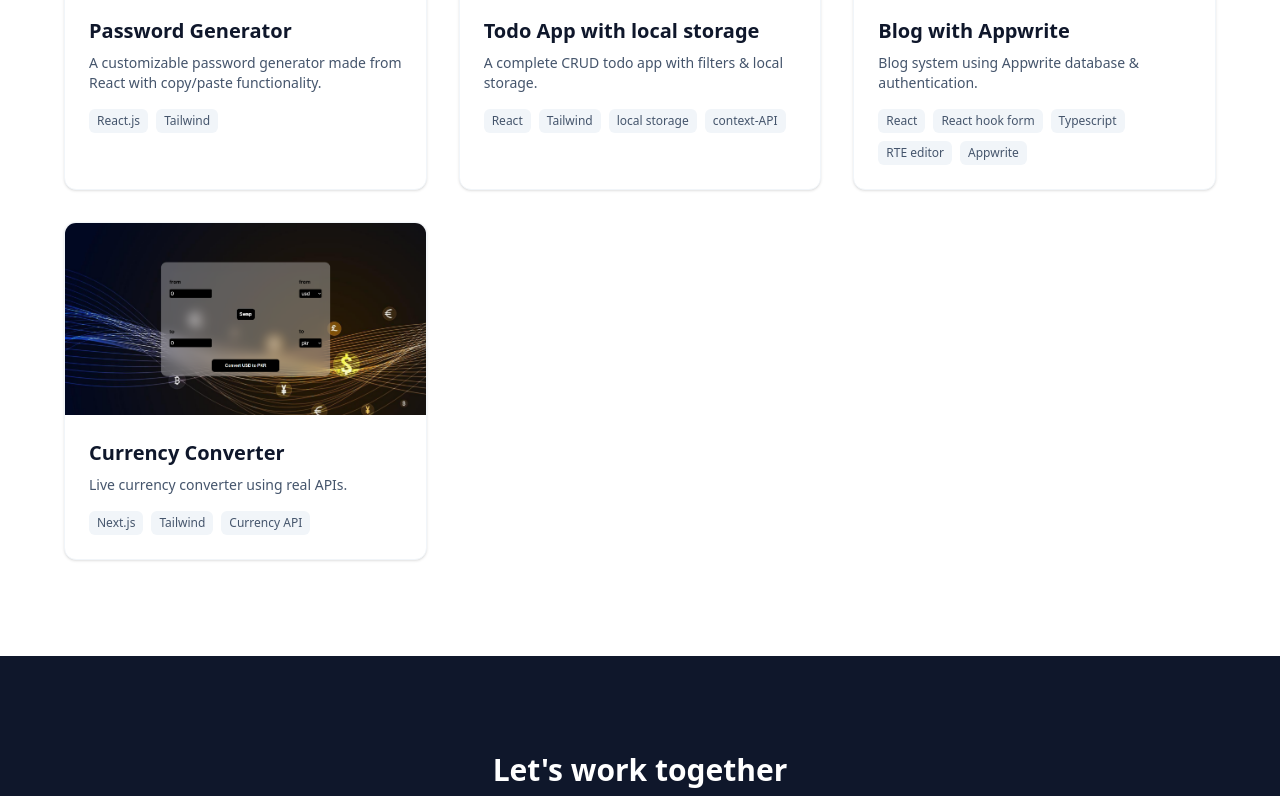
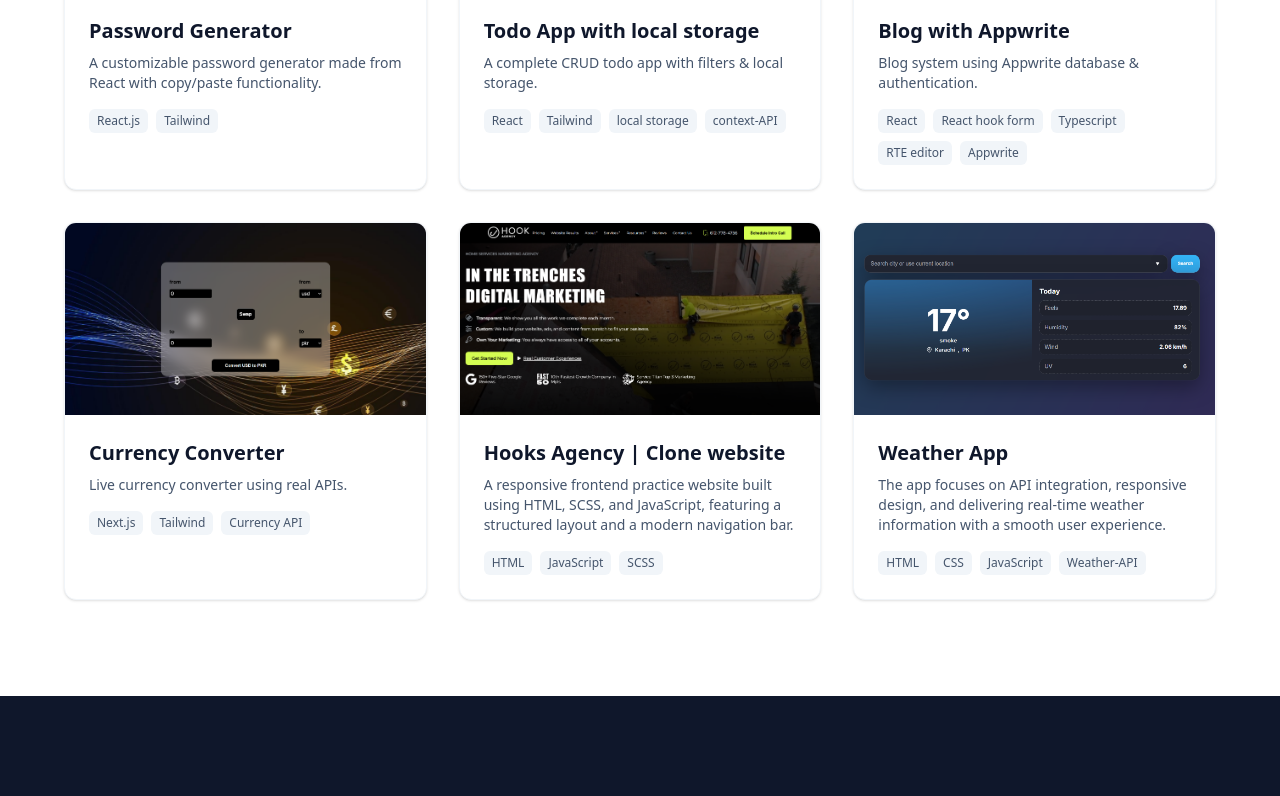
Before and after one commit to qutubahmed732/Portfolio, a React (Vite) app: page / in a window 1280 px wide. Shown: the part 2625-3421 px from the top of the page. Built offline with nearby package versions, Linux system fonts and the light colour scheme.

Commit message:
add more projects

```diff
--- a/src/components/Projects.tsx
+++ b/src/components/Projects.tsx
@@ -3,6 +3,8 @@ import passwordGenerator from "../assets/passwordGeneratorImg.png";
 import todoApp from "../assets/todo-app.png";
 import megaBlog from "../assets/mega-blog.png";
 import currencyConverter from "../assets/currencyConverter.png";
+import hooksAgency from "../assets/hooks_agency.png";
+import weather_app from "../assets/weather_app.png";
 
 import { useState, useEffect } from "react";
 
@@ -53,6 +55,22 @@ export default function Projects() {
       repo: "https://github.com/qutubahmed732/Currency-Converter",
       image: currencyConverter
     },
+    {
+      title: "Hooks Agency | Clone website",
+      description: "A responsive frontend practice website built using HTML, SCSS, and JavaScript, featuring a structured layout and a modern navigation bar.",
+      tech: ["HTML", "JavaScript", "SCSS"],
+      live: "https://hooks-agency-clone.vercel.app",
+      repo: "https://github.com/qutubahmed732/hooks_agency_clone",
+      image: hooksAgency
+    },
+    {
+      title: "Weather App",
+      description: "The app focuses on API integration, responsive design, and delivering real-time weather information with a smooth user experience.",
+      tech: ["HTML", "CSS", "JavaScript", "Weather-API"],
+      live: "https://qutubahmed732.github.io/weather_app_new/",
+      repo: "https://github.com/qutubahmed732/weather_app_new",
+      image: weather_app
+    }
   ];
 
   return (
--- a/src/components/Skills.jsx
+++ b/src/components/Skills.jsx
@@ -6,7 +6,7 @@ export default function Skills() {
     { category: "Frontend Core", icon: <Code2 className="w-6 h-6" />, items: ["HTML5", "CSS3", "JavaScript (ES6+)"] },
     { category: "Frameworks", icon: <Layout className="w-6 h-6" />, items: ["React.js", "Next.js 14", "TypeScript"] },
     { category: "State Management", icon: <Cpu className="w-6 h-6" />, items: ["Redux Toolkit", "Context API"] },
-    { category: "Styling & UI", icon: <Terminal className="w-6 h-6" />, items: ["Tailwind CSS", "Shadcn UI"] },
+    { category: "Styling & UI", icon: <Terminal className="w-6 h-6" />, items: ["Tailwind CSS", "Shadcn UI", "SCSS"] },
     { category: "Backend & Services", icon: <Server className="w-6 h-6" />, items: ["Appwrite", "Firebase"] },
     { category: "Tools", icon: <Database className="w-6 h-6" />, items: ["Git/GitHub", "VS Code", "Vercel"] },
   ];
```
Also changed, not shown: src/assets/hooks_agency.png (added), src/assets/weather_app.png (added), 5 other files (tests, documents, lock files or other folders).
